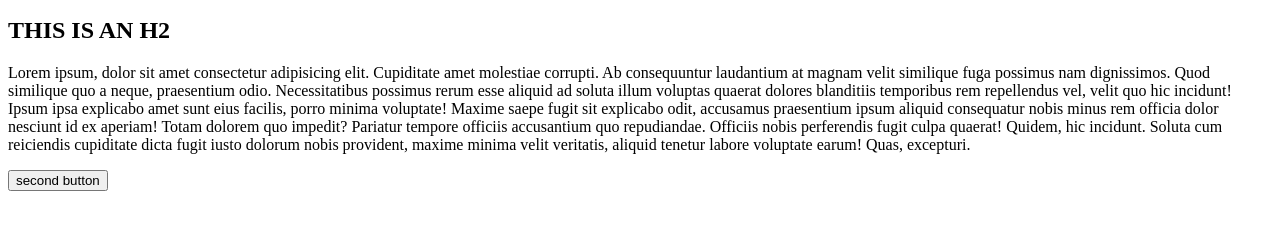
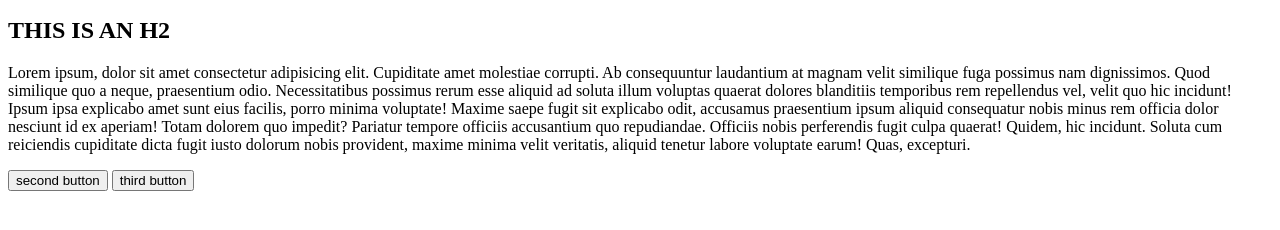
Before and after one commit to agolautner/cc-git-practice-akarmi, a plain HTML site: page index.html in a window 1280 px wide. Shown: the part 104-334 px from the top of the page. Drawn offline with Linux system fonts and the light colour scheme.

Commit message:
third button added

```diff
--- a/index.html
+++ b/index.html
@@ -16,6 +16,7 @@
         Maxime saepe fugit sit explicabo odit, accusamus praesentium ipsum aliquid consequatur nobis minus rem <span>officia dolor</span> nesciunt id ex aperiam! Totam dolorem quo impedit? Pariatur tempore officiis accusantium quo repudiandae.
         Officiis nobis perferendis fugit culpa quaerat! Quidem, hic incidunt. Soluta cum reiciendis cupiditate dicta fugit iusto dolorum nobis provident, maxime minima velit veritatis, aliquid tenetur labore voluptate earum! Quas, excepturi.</p>
         <button>second button</button>
+        <button>third button</button>
     </div>
 </body>
 </html>
```
